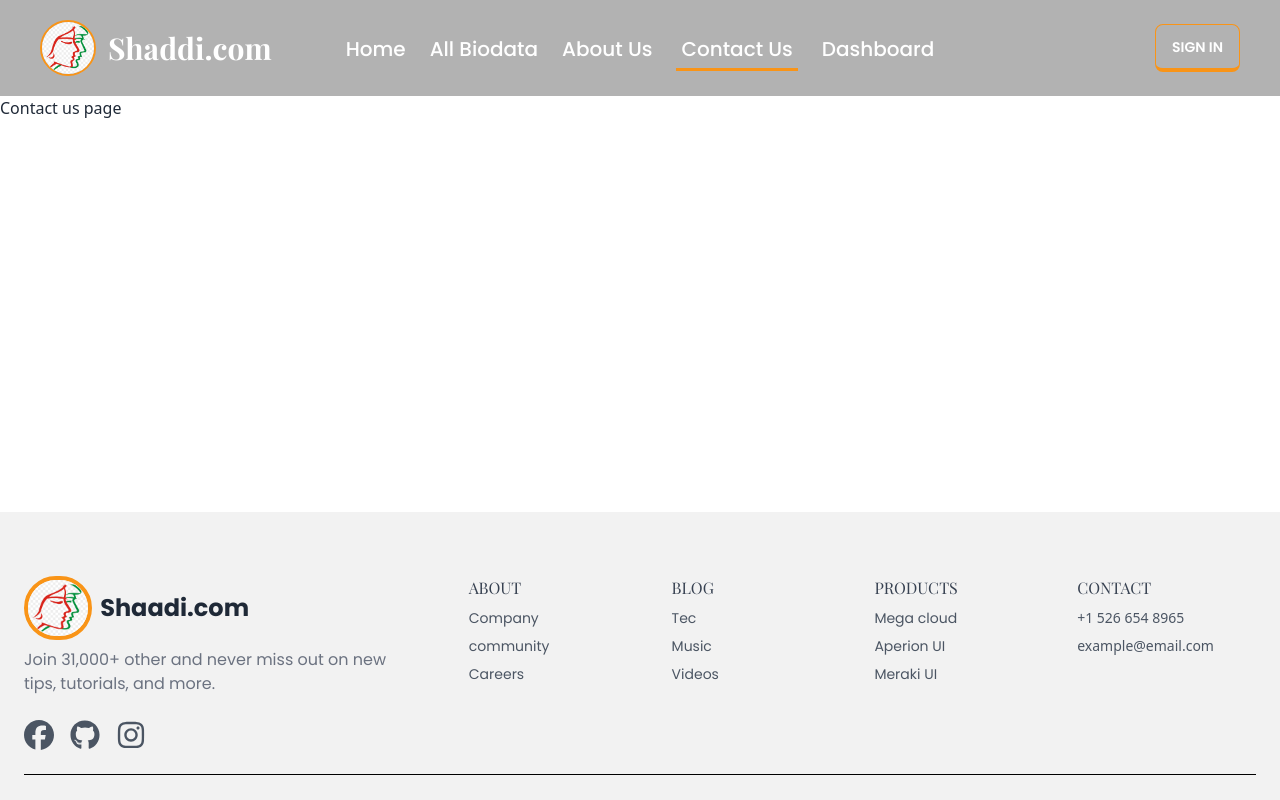
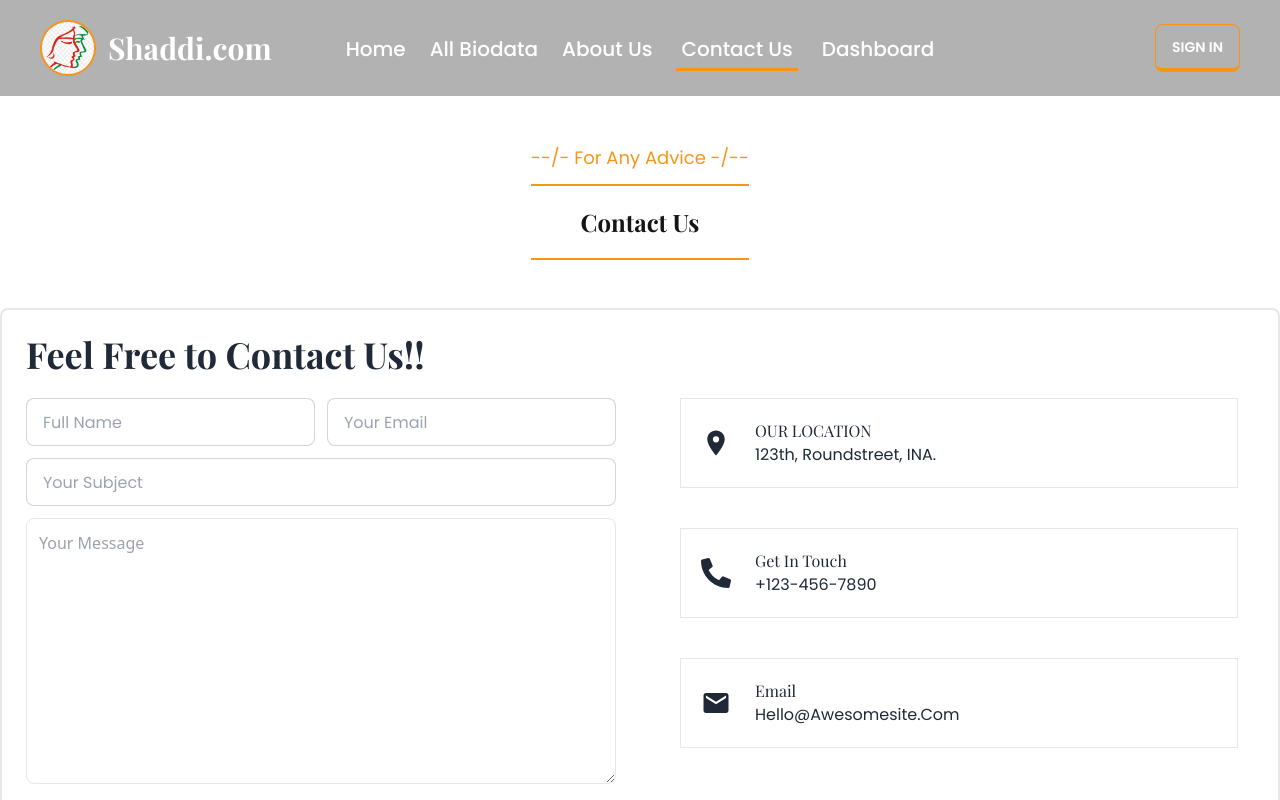
Before and after one commit to Shuvankor-Hazra/assignment-12-matrimony-client, a React (Vite) app: page /contactUs in a window 1280 px wide. Shown: the top 800 px of the page. Built offline with nearby package versions, Linux system fonts and the light colour scheme; no server answers; a web font is replaced by a local one.

Commit message:
contact us page added

```diff
--- a/src/pages/ContactUs/ContactUs.jsx
+++ b/src/pages/ContactUs/ContactUs.jsx
@@ -1,9 +1,72 @@
+import { Helmet } from "react-helmet-async";
+import { FaPhoneAlt } from "react-icons/fa";
+import { MdEmail, MdLocationOn } from "react-icons/md";
+import SectionTitle from "../../components/SectionTitle/SectionTitle";
 
 
 const ContactUs = () => {
     return (
-        <div className="pt-24">
-            Contact us page
+        <div className="pt-36 max-w-screen-xl mx-auto">
+            <Helmet title="Shaddi.com | Contact Us" />
+                <SectionTitle heading={'Contact Us'} subHeading={'For any advice'} />
+            <div className="min-h-[500px] border-2 my-12 rounded-lg lg:flex">
+                <div className="lg:w-1/2 p-6">
+                    <h1 className="text-2xl lg:text-4xl font-bold mb-6">Feel Free to Contact Us!!</h1>
+                    <div className="flex justify-between gap-3">
+                        <input
+                            name="name"
+                            type="text"
+                            placeholder="Full Name"
+                            className="input input-bordered mb-3 w-1/2"
+                            required />
+                        <input
+                            name="email"
+                            type="email"
+                            placeholder="Your Email"
+                            className="input input-bordered mb-3 w-1/2"
+                            required />
+                    </div>
+                    <input
+                        name="name"
+                        type="text"
+                        placeholder="Your Subject"
+                        className="input input-bordered w-full mb-3"
+                        required />
+                    <textarea
+                        className="border rounded-lg w-full p-3"
+                        placeholder="Your Message"
+                        name="message"
+                        id=""
+                        rows="10">
+
+                    </textarea>
+                    <button className="btn bg-[#fda40b] text-white mt-5 w-full">Send Email</button>
+                </div>
+
+                <div className="lg:w-1/2 p-10 space-y-10 mt-12">
+                    <div className="border p-5 flex gap-6 items-center">
+                        <div className="text-3xl "><MdLocationOn /></div>
+                        <div>
+                            <h2>OUR LOCATION</h2>
+                            <p>123th, Roundstreet, INA.</p>
+                        </div>
+                    </div>
+                    <div className="border p-5 flex gap-6 items-center">
+                        <div className="text-3xl "><FaPhoneAlt /></div>
+                        <div>
+                            <h2>Get In Touch</h2>
+                            <p>+123-456-7890</p>
+                        </div>
+                    </div>
+                    <div className="border p-5 flex gap-6 items-center">
+                        <div className="text-3xl "><MdEmail /></div>
+                        <div>
+                            <h2>Email</h2>
+                            <p>Hello@Awesomesite.Com</p>
+                        </div>
+                    </div>
+                </div>
+            </div>
         </div>
     );
 };
```
